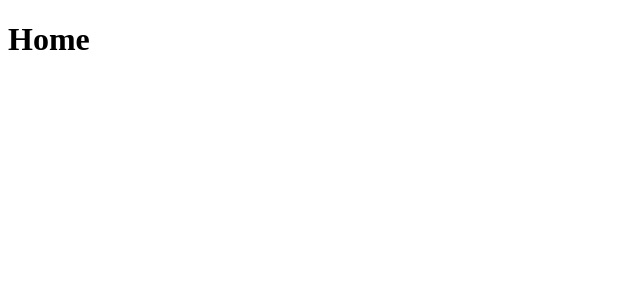
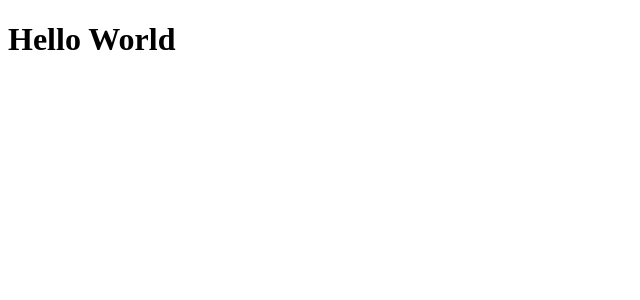
Before and after one commit to delacruzj49/portfoliowebsite, a React (Create React App) app: page / in a window 1280 px wide. Shown: the top 300 px of the page, without its empty margins (0-640 px from the left). Built offline with nearby package versions, Linux system fonts and the light colour scheme.

Commit message:
Setting up landing page

```diff
--- a/src/pages/HomeProjects.js
+++ b/src/pages/HomeProjects.js
@@ -3,7 +3,9 @@ import React from 'react';
 class HomeProjects extends React.Component{
     render(){
         return(
-            <h1>Home</h1>
+            <React.Fragment>
+                <h1>Hello World</h1>
+            </React.Fragment>
         );
     }
 }
```
